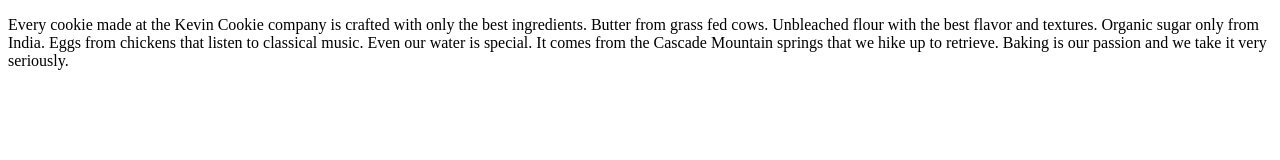
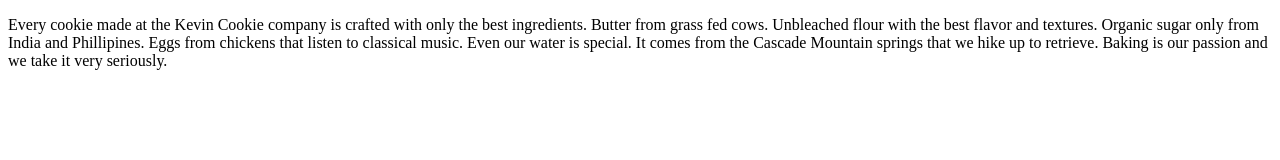
Before and after one commit to Preciouskings/Precious_SOE411, a plain HTML site: page index.htm in a window 1280 px wide. Drawn offline with Linux system fonts and the light colour scheme.

Commit message:
Update index.htm

```diff
--- a/index.htm
+++ b/index.htm
@@ -4,7 +4,7 @@
 
 
 
-<p>Every cookie made at the Kevin Cookie company is crafted with only the best ingredients. Butter from grass fed cows. Unbleached flour with the best flavor and textures. Organic sugar only from India. Eggs from chickens that listen to classical music. Even our water is special. It comes from the Cascade Mountain springs that we hike up to retrieve. Baking is our passion and we take it very seriously.</p>
+<p>Every cookie made at the Kevin Cookie company is crafted with only the best ingredients. Butter from grass fed cows. Unbleached flour with the best flavor and textures. Organic sugar only from India and Phillipines. Eggs from chickens that listen to classical music. Even our water is special. It comes from the Cascade Mountain springs that we hike up to retrieve. Baking is our passion and we take it very seriously.</p>
 
 
 </body>
```
